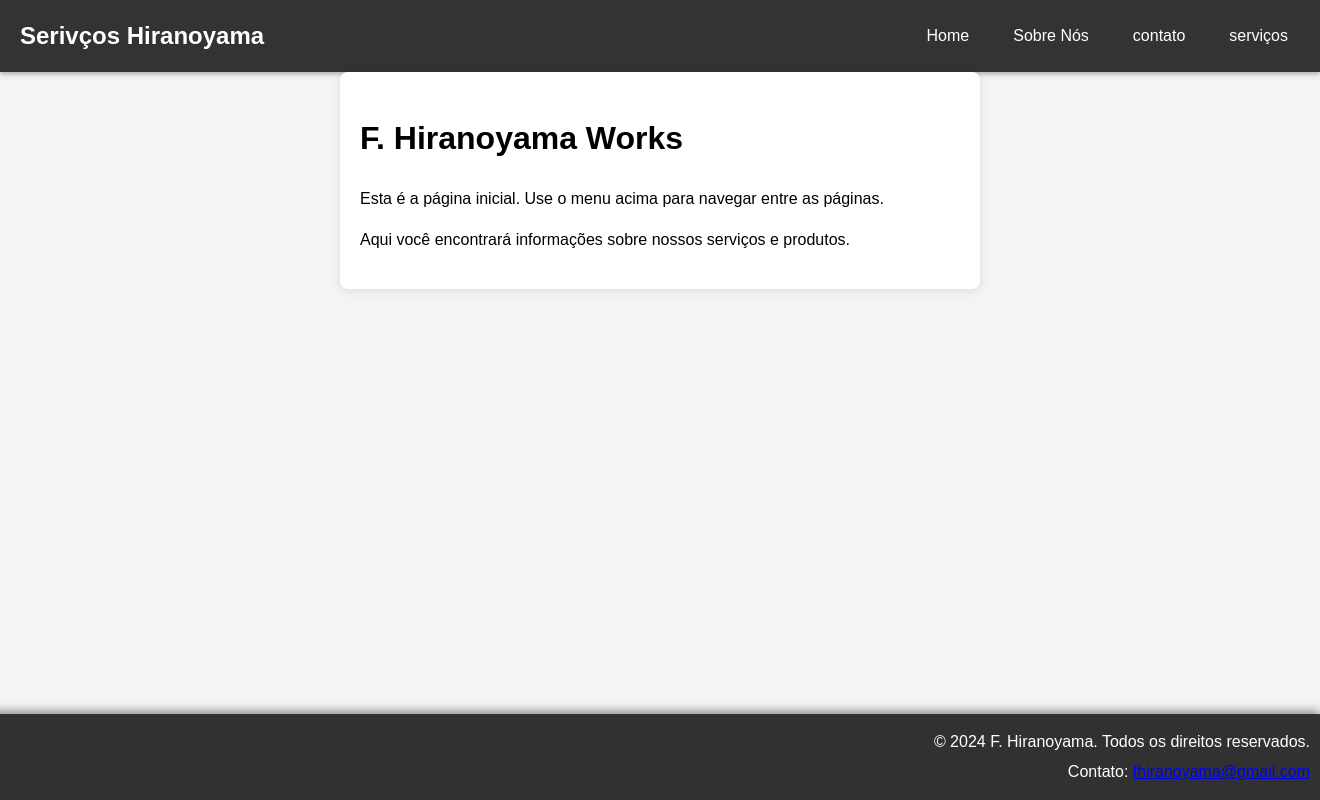
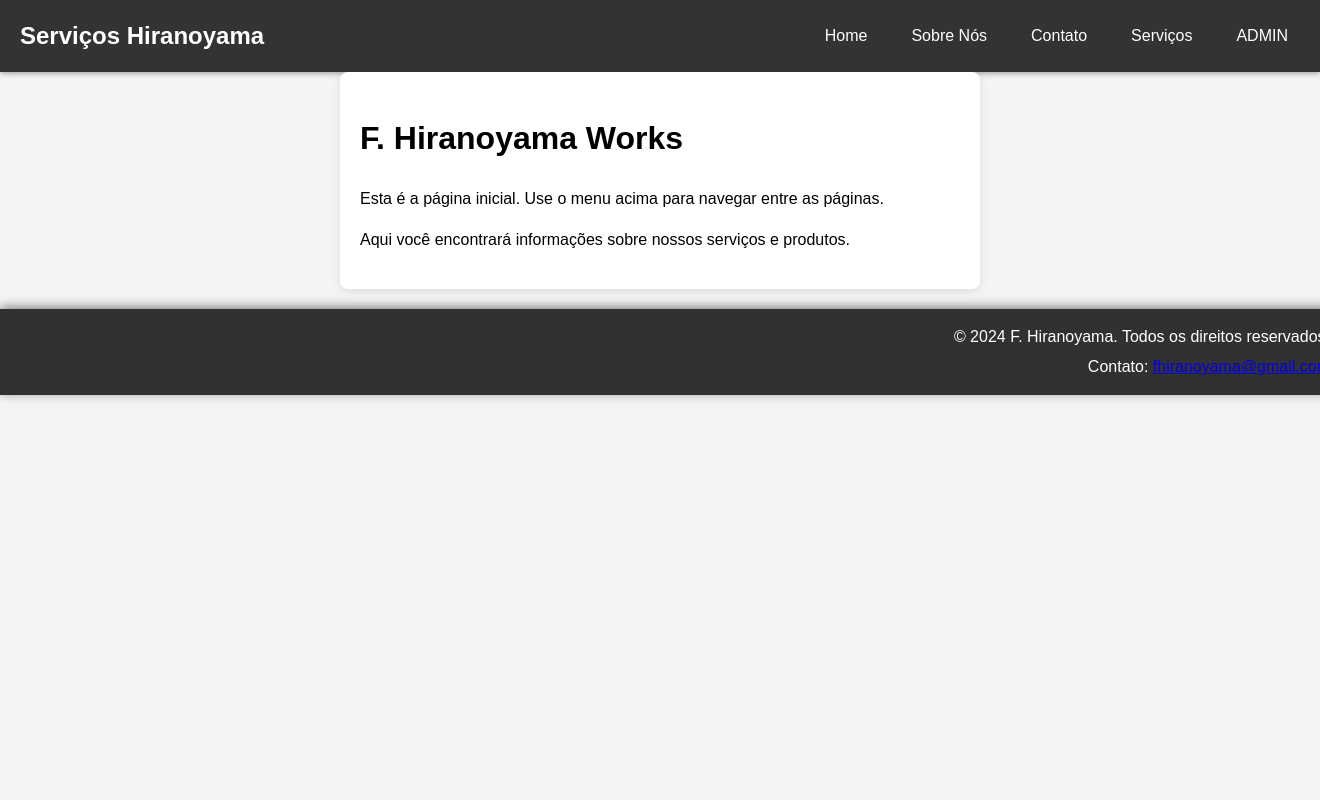
Before and after one commit to Fhiranoyama/PHP-PW-Website, a PHP site: page / in a window 1320 px wide; the page is wider, and only the part inside the window is pictured. Run offline with PHP 8.4, Linux system fonts and the light colour scheme.

Commit message:
Add files via upload

```diff
--- a/style/style.css
+++ b/style/style.css
@@ -96,17 +96,15 @@ form button:hover {
     background-color: #444; /* Cor do botão ao passar o mouse */
 }
 
-/* Rodapé */
 footer {
-    position: fixed; /* Usar 'fixed' para manter o rodapé na posição */
-    bottom: 0; /* Posiciona o rodapé na parte inferior */
-    right: 0; /* Posiciona o rodapé à direita */
+    position: relative; /* Deixa o rodapé no fluxo normal da página */
     background-color: rgba(0, 0, 0, 0.8); /* Fundo semi-transparente */
     color: white; /* Cor do texto */
     padding: 10px; /* Espaçamento interno */
     text-align: right; /* Alinha o texto à direita */
     width: 100%; /* Largura total da tela */
     box-shadow: 0 -2px 10px rgba(0, 0, 0, 0.5); /* Sombra opcional */
+    margin-top: 20px; /* Espaçamento opcional acima do rodapé */
 }
 
 .rodape p {
--- a/templates/topo.php
+++ b/templates/topo.php
@@ -8,12 +8,13 @@
 </head>
 <body>
     <header>
-        <div class="logo">Serivços Hiranoyama</div>
+        <div class="logo">Serviços Hiranoyama</div>
         <nav>
             <a href="index.php">Home</a>
             <a href="sobre.php">Sobre Nós</a>
-            <a href="contato.php">contato</a>
-            <a href="servicos.php">serviços</a>
+            <a href="contato.php">Contato</a>
+            <a href="servicos.php">Serviços</a>
+			<a href="admin/lista_msg.php">ADMIN</a>
         </nav>
     </header>
 </body>
```
Also changed, not shown: admin/excluir.php (added, +13 -0 lines), admin/inserir.php (added, +16 -0 lines), admin/lista_msg.php (added, +22 -0 lines).
